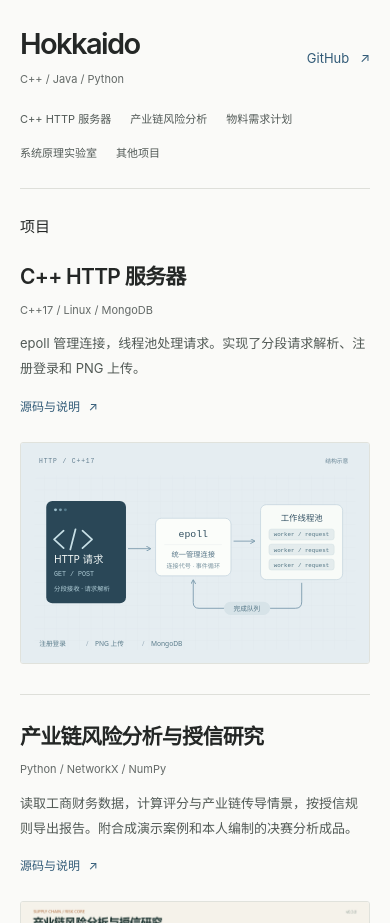
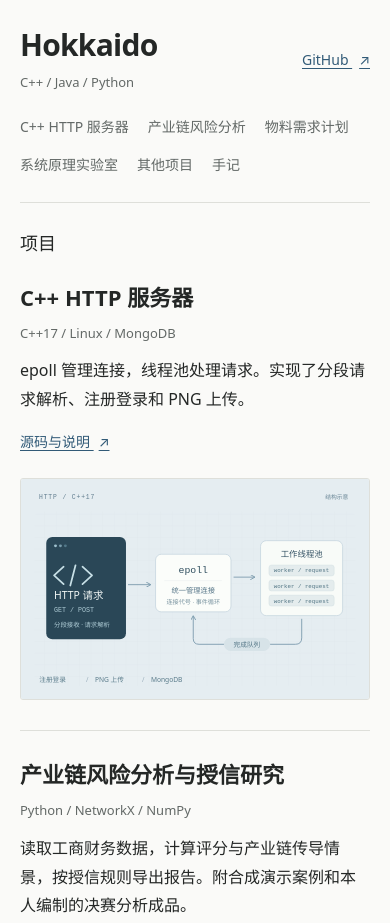
Before and after one commit to Hokkaidoooo/Hokkaidoooo.github.io, a plain HTML site: page index.html in a window 390 px wide. Shown: the top 923 px of the page. Drawn offline with Linux system fonts and the light colour scheme.

Commit message:
style: 改善作品集文字层级与阅读导航

```diff
--- a/assets/site.css
+++ b/assets/site.css
@@ -7,91 +7,88 @@
   --muted: #636967;
   --line: #dedfda;
   --link: #315a77;
-  --font: -apple-system, BlinkMacSystemFont, "Segoe UI", "PingFang SC", "Microsoft YaHei", sans-serif;
+  --selection: #e0e8eb;
+  --font: system-ui, -apple-system, BlinkMacSystemFont, "Segoe UI", "PingFang SC", "Microsoft YaHei", sans-serif;
 }
 
 * { box-sizing: border-box; }
 html { scroll-behavior: smooth; scroll-padding-top: 28px; }
-body { margin: 0; background: var(--paper); color: var(--ink); font-family: var(--font); -webkit-font-smoothing: antialiased; }
-::selection { background: #e0e8eb; }
+body { margin: 0; background: var(--paper); color: var(--ink); font-family: var(--font); font-size: 1rem; line-height: 1.75; overflow-wrap: break-word; -webkit-font-smoothing: antialiased; }
+::selection { background: var(--selection); }
 h1, h2, h3, p, figure { margin: 0; }
-a { color: var(--link); text-decoration: none; text-underline-offset: 5px; }
-a:hover { text-decoration: underline; }
+a { color: var(--link); text-decoration: underline; text-decoration-thickness: 1px; text-underline-offset: .2em; }
+a:hover { text-decoration-thickness: 2px; }
 a:focus-visible { outline: 2px solid var(--link); outline-offset: 5px; border-radius: 2px; }
 img { display: block; max-width: 100%; height: auto; }
 #main:focus { outline: none; }
-.skip-link { position: fixed; top: -100px; left: 20px; z-index: 10; padding: 12px 18px; background: var(--ink); color: white; }
+.skip-link { position: fixed; top: -100px; left: 20px; z-index: 10; padding: 12px 18px; background: var(--ink); color: var(--paper); }
 .skip-link:focus { top: 16px; }
 
 .layout { display: grid; grid-template-columns: 200px minmax(0, 1fr); gap: 72px; width: min(1180px, calc(100% - 96px)); margin: 67px auto 0; }
 .profile { position: sticky; top: 55px; align-self: start; }
-.profile h1 { font-size: 35px; line-height: 1.2; font-weight: 600; letter-spacing: -.055em; }
-.profile h1 a { color: var(--ink); }
-.profile h1 a:hover { text-decoration: none; }
-.profile-languages { margin-top: 17px; font-size: 12px; line-height: 1.7; color: var(--muted); }
-.profile-github { display: inline-block; margin-top: 15px; padding-block: 5px; font-size: 13px; }
+.profile h1 { font-size: 2.125rem; line-height: 1.2; font-weight: 600; letter-spacing: -.025em; }
+.profile h1 a { color: var(--ink); text-decoration: none; }
+.profile-languages { margin-top: 17px; font-size: .8125rem; line-height: 1.7; color: var(--muted); }
+.profile-github { display: inline-block; margin-top: 15px; padding-block: 5px; font-size: .875rem; }
 .profile-github span { margin-left: 7px; }
 .project-nav { display: grid; justify-items: start; gap: 4px; padding-top: 27px; margin-top: 31px; border-top: 1px solid var(--line); }
-.project-nav a { padding-block: 9px; color: #525a57; font-size: 12px; line-height: 1.6; }
+.project-nav a { padding-block: 9px; color: var(--muted); font-size: .875rem; line-height: 1.6; text-decoration: none; }
+.project-nav a:hover { text-decoration: underline; }
 .project-nav a:last-child { margin-top: 9px; }
 
-.section-title { margin-bottom: 28px; font-size: 17px; font-weight: 500; line-height: 1.5; }
-.project h3 { font-size: 21px; font-weight: 600; letter-spacing: -.035em; line-height: 1.45; }
-.stack { margin-top: 9px; color: var(--muted); font-size: 11px; line-height: 1.6; }
-.project-description { max-width: 62ch; margin-top: 14px; font-size: 13px; line-height: 1.9; color: #515955; }
-.project-links { display: flex; flex-wrap: wrap; gap: 26px; margin-top: 13px; }
-.project-links a { padding-block: 6px; font-size: 12px; line-height: 1.5; }
+.section-title { margin-bottom: 28px; font-size: 1.125rem; font-weight: 500; line-height: 1.5; }
+.project h3 { font-size: 1.375rem; font-weight: 600; line-height: 1.5; }
+.stack { margin-top: 9px; color: var(--muted); font-size: .8125rem; line-height: 1.65; }
+.project-description { max-width: 62ch; margin-top: 14px; font-size: 1rem; line-height: 1.8; }
+.project-links { display: flex; flex-wrap: wrap; gap: 4px 24px; margin-top: 13px; }
+.project-links a { padding-block: 6px; font-size: .875rem; line-height: 1.5; }
 .project-links span { margin-left: 5px; }
-.project-image { overflow: hidden; border: 1px solid #e0e2dc; border-radius: 3px; }
+.project-image { overflow: hidden; border: 1px solid var(--line); border-radius: 3px; }
 .project-image img { width: 100%; }
 .project + .project { margin-top: 43px; padding-top: 36px; border-top: 1px solid var(--line); }
-.project-row { display: grid; grid-template-columns: minmax(0, 1fr) minmax(0, 1fr); align-items: start; gap: 35px; }
+.project-row { display: grid; grid-template-columns: minmax(0, 1.1fr) minmax(0, .9fr); align-items: start; gap: 32px; }
 
 .other-projects { margin-top: 48px; padding-top: 35px; border-top: 1px solid var(--line); }
 .other-projects .section-title { margin-bottom: 9px; }
-.other-project { display: grid; grid-template-columns: 154px minmax(0, 1fr); gap: 27px; align-items: center; padding-block: 22px; }
-.other-project + .other-project { border-top: 1px solid #e8e8e3; }
-.other-project > img { width: 154px; height: 96px; object-fit: cover; object-position: top; border: 1px solid #e0e2dc; border-radius: 2px; }
-.other-project h3 { font-size: 17px; font-weight: 500; line-height: 1.5; }
+.other-project { display: grid; grid-template-columns: 154px minmax(0, 1fr); gap: 27px; align-items: start; padding-block: 22px; }
+.other-project + .other-project { border-top: 1px solid var(--line); }
+.other-project > img { width: 154px; height: 96px; object-fit: cover; object-position: top; border: 1px solid var(--line); border-radius: 2px; }
+.other-project h3 { font-size: 1.125rem; font-weight: 500; line-height: 1.5; }
 .other-project h3 a { color: var(--ink); }
-.other-project h3 span { margin-left: 5px; font-size: 14px; color: var(--link); }
-.other-project p { margin-top: 9px; color: var(--muted); font-size: 13px; line-height: 1.85; }
-.site-footer { margin-top: 13px; padding: 28px 0 44px; border-top: 1px solid var(--line); text-align: right; font-size: 12px; }
+.other-project h3 span { margin-left: 5px; font-size: .875rem; color: var(--link); }
+.other-project p { max-width: 62ch; margin-top: 9px; font-size: .9375rem; line-height: 1.8; }
+.site-footer { margin-top: 13px; padding: 28px 0 44px; border-top: 1px solid var(--line); text-align: right; font-size: .875rem; }
 .site-footer span { margin-left: 10px; }
 
 .not-found { width: min(600px, calc(100% - 48px)); margin: 18vh auto; }
-.not-found .error-code { color: var(--muted); font: 13px/1.5 Consolas, monospace; }
-.not-found h1 { margin-top: 25px; font-size: 34px; line-height: 1.5; font-weight: 600; }
-.not-found p { margin-top: 18px; color: var(--muted); font-size: 15px; line-height: 1.8; }
-.not-found a { display: inline-block; padding-block: 10px; margin-top: 22px; font-size: 14px; }
+.not-found .error-code { color: var(--muted); font: .8125rem/1.5 Consolas, monospace; }
+.not-found h1 { margin-top: 25px; font-size: 2.125rem; line-height: 1.5; font-weight: 600; }
+.not-found p { margin-top: 18px; color: var(--muted); font-size: 1rem; line-height: 1.8; }
+.not-found a { display: inline-block; padding-block: 10px; margin-top: 22px; font-size: .875rem; }
 
 @media (max-width: 1150px) {
   .layout { grid-template-columns: 175px minmax(0, 1fr); gap: 44px; width: calc(100% - 72px); }
-  .profile h1 { font-size: 31px; }
-  .project-row { gap: 25px; }
-  .project h3 { font-size: 20px; }
+  .profile h1 { font-size: 2rem; }
+  .project-row { gap: 24px; }
 }
 
 @media (max-width: 900px) {
   .layout { display: block; width: min(700px, calc(100% - 64px)); margin-top: 36px; }
-  .profile { position: static; display: grid; grid-template-columns: 1fr auto; align-items: center; padding-bottom: 23px; margin-bottom: 30px; border-bottom: 1px solid var(--line); }
-  .profile h1 { font-size: 31px; }
+  .profile { position: static; display: grid; grid-template-columns: minmax(0, 1fr) auto; column-gap: 24px; align-items: center; padding-bottom: 23px; margin-bottom: 30px; border-bottom: 1px solid var(--line); }
   .profile-languages { grid-column: 1; margin-top: 9px; }
-  .profile-github { grid-column: 2; grid-row: 1 / 3; margin-top: 0; font-size: 13px; }
+  .profile-github { grid-column: 2; grid-row: 1 / 3; margin-top: 0; }
   .project-nav { grid-column: 1 / -1; display: flex; flex-wrap: wrap; gap: 0 21px; padding-top: 18px; margin-top: 0; border: 0; }
-  .project-nav a { padding-block: 8px; font-size: 11px; }
+  .project-nav a { padding-block: 8px; }
   .project-nav a:last-child { margin-top: 0; }
-  .section-title { margin-bottom: 24px; font-size: 15px; }
+  .section-title { margin-bottom: 24px; }
 }
 
 @media (max-width: 600px) {
   .layout { width: calc(100% - 40px); margin-top: 27px; }
   .profile { margin-bottom: 27px; padding-bottom: 17px; }
-  .profile h1 { font-size: 29px; }
-  .profile-languages { margin-top: 8px; font-size: 11px; }
+  .profile h1 { font-size: 1.875rem; }
+  .profile-languages { margin-top: 8px; }
   .project-nav { column-gap: 19px; padding-top: 15px; }
-  .project-nav a { font-size: 11px; }
-  .project h3 { font-size: 21px; }
   .project-description { margin-top: 12px; }
   .project-links { margin-top: 11px; }
   .project-row { grid-template-columns: 1fr; gap: 20px; }
@@ -99,13 +96,14 @@ img { display: block; max-width: 100%; height: auto; }
   .other-projects { margin-top: 31px; padding-top: 26px; }
   .other-project { grid-template-columns: 96px minmax(0, 1fr); gap: 17px; padding-block: 20px; }
   .other-project > img { width: 96px; height: 76px; }
-  .other-project h3 { font-size: 16px; }
-  .other-project p { margin-top: 7px; font-size: 12px; line-height: 1.85; }
+  .other-project p { margin-top: 7px; }
   .site-footer { padding-bottom: 33px; }
 }
 
 @media (max-width: 360px) {
   .layout { width: calc(100% - 32px); }
+  .profile { grid-template-columns: minmax(0, 1fr); }
+  .profile-github { grid-column: 1; grid-row: auto; justify-self: start; margin-top: 8px; }
   .project-nav { column-gap: 14px; }
   .other-project { grid-template-columns: 80px minmax(0, 1fr); gap: 13px; }
   .other-project > img { width: 80px; height: 68px; }
--- a/index.html
+++ b/index.html
@@ -22,12 +22,13 @@
       <h1><a href="#top">Hokkaido</a></h1>
       <p class="profile-languages">C++ / Java / Python</p>
       <a class="profile-github" href="https://github.com/Hokkaidoooo">GitHub <span aria-hidden="true">↗</span></a>
-      <nav class="project-nav" aria-label="项目导航">
+      <nav class="project-nav" aria-label="站内导航">
         <a href="#http">C++ HTTP 服务器</a>
         <a href="#risk">产业链风险分析</a>
         <a href="#mrp">物料需求计划</a>
         <a href="#systems">系统原理实验室</a>
         <a href="#more">其他项目</a>
+        <a href="https://hokkaidoooo.github.io/blog/">手记</a>
       </nav>
     </header>
 
```
Also changed, not shown: 1 other file.
